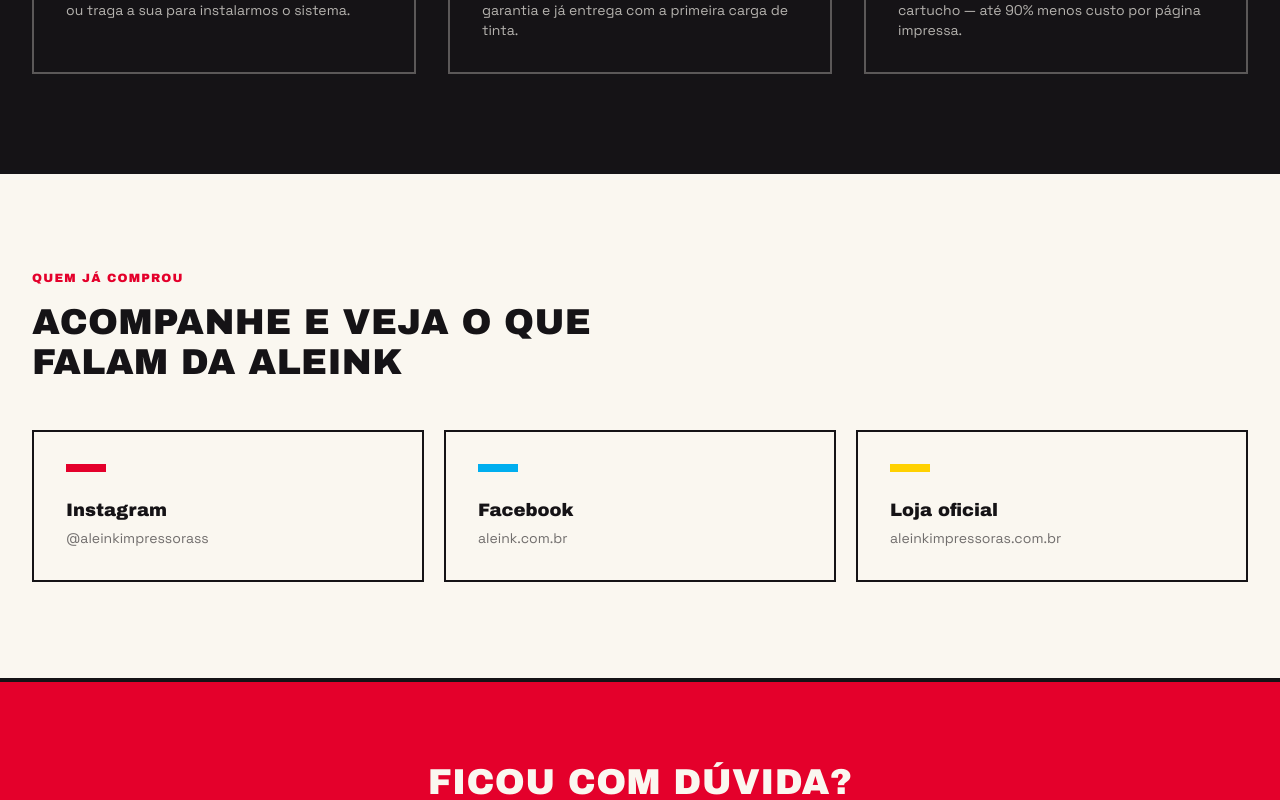
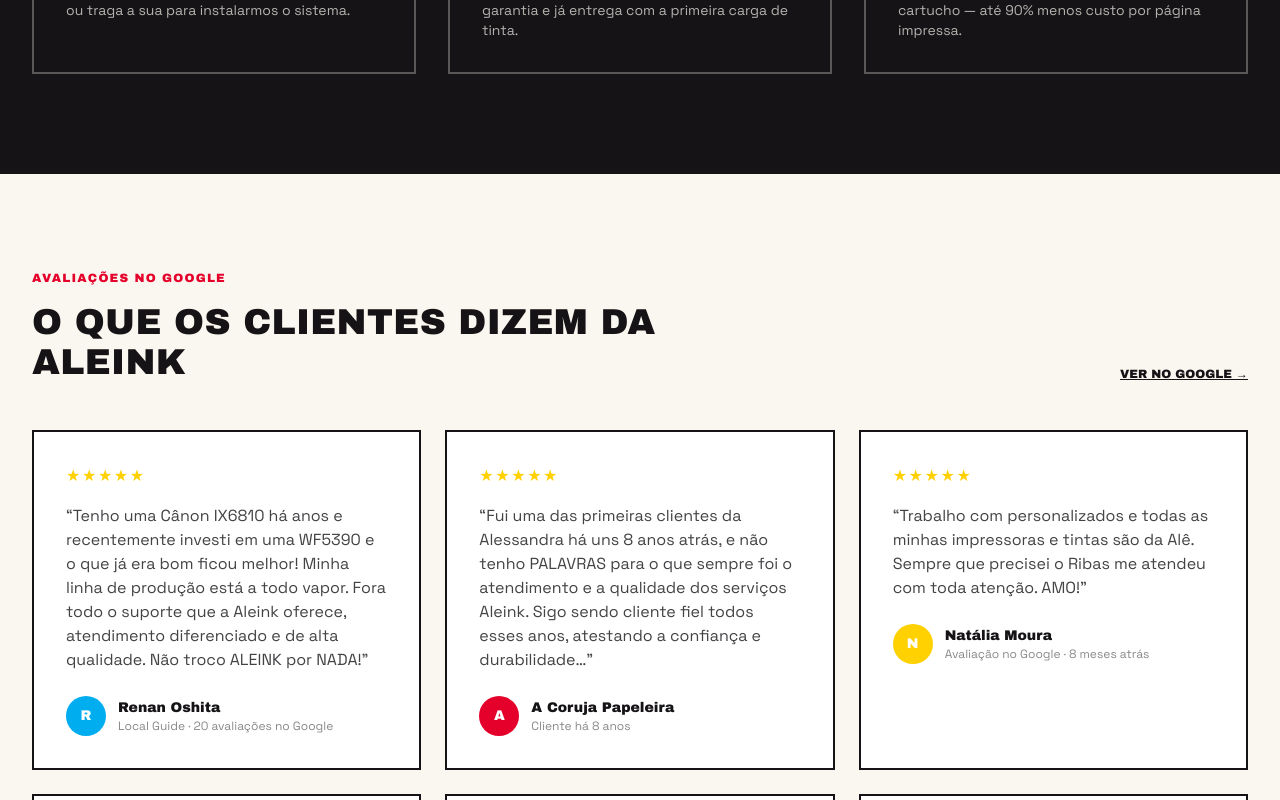
Before and after one commit to igorcanossadesouza31/aleink-ecommerce, a React (Vite) app: page / in a window 1280 px wide. Shown: the part 2000-2800 px from the top of the page. Built offline with nearby package versions, Linux system fonts and the light colour scheme.

Commit message:
Adicionar seção de avaliações reais do Google (6 depoimentos 5 estrelas)

```diff
--- a/src/pages/Home.jsx
+++ b/src/pages/Home.jsx
@@ -20,7 +20,7 @@
           <img
             src="/banner-hero.jpg"
             alt="Aleink — imprimindo sonhos. Impressoras, tintas e kits de recarga com alta resolução e o melhor custo por página."
-            className="w-full h-auto object-cover transition-transform duration-500 group-hover:scale-105"
+            className="w-full h-auto transition-transform duration-500 group-hover:scale-105"
           />
         </Link>
       </section>
@@ -116,27 +116,85 @@
         </div>
       </section>
 
-      {/* PROVA SOCIAL */}
+      {/* AVALIAÇÕES */}
       <section className="max-w-7xl mx-auto px-4 sm:px-6 lg:px-8 py-24">
-        <p className="font-display text-xs tracking-widest text-ink-magenta mb-4">QUEM JÁ COMPROU</p>
-        <h2 className="font-display text-3xl sm:text-4xl mb-12 max-w-2xl">ACOMPANHE E VEJA O QUE FALAM DA ALEINK</h2>
-        <div className="grid sm:grid-cols-3 gap-5">
+        <p className="font-display text-xs tracking-widest text-ink-magenta mb-4">AVALIAÇÕES NO GOOGLE</p>
+        <div className="flex flex-wrap items-end justify-between gap-4 mb-12">
+          <h2 className="font-display text-3xl sm:text-4xl max-w-2xl">O QUE OS CLIENTES DIZEM DA ALEINK</h2>
+          <a
+            href="https://www.google.com/maps/place/Aleink+Impressoras/@-23.4663876,-46.5852949,17z"
+            target="_blank"
+            rel="noopener noreferrer"
+            className="font-display text-xs underline hover:text-ink-magenta"
+          >
+            VER NO GOOGLE →
+          </a>
+        </div>
+
+        <div className="grid sm:grid-cols-2 lg:grid-cols-3 gap-6">
           {[
-            { label: 'Instagram', handle: '@aleinkimpressorass', href: 'https://www.instagram.com/aleinkimpressorass/', color: '#E4002B' },
-            { label: 'Facebook', handle: 'aleink.com.br', href: 'https://www.facebook.com/aleink.com.br/', color: '#00AEEF' },
-            { label: 'Loja oficial', handle: 'aleinkimpressoras.com.br', href: 'https://aleinkimpressoras.com.br/', color: '#FFD100' },
-          ].map((item) => (
-            <a
-              key={item.label}
-              href={item.href}
-              target="_blank"
-              rel="noopener noreferrer"
-              className="group relative overflow-hidden border-2 border-ink-black p-8 transition-all duration-200 hover:-translate-y-1 hover:shadow-[6px_6px_0_#151316]"
-            >
-              <span className="block h-2 w-10 mb-6 transition-all duration-200 group-hover:w-full" style={{ backgroundColor: item.color }} />
-              <p className="font-display text-lg">{item.label}</p>
-              <p className="text-ink-black/60 text-sm mt-1">{item.handle}</p>
-            </a>
+            {
+              name: 'Renan Oshita',
+              context: 'Local Guide · 20 avaliações no Google',
+              quote:
+                'Tenho uma Cânon IX6810 há anos e recentemente investi em uma WF5390 e o que já era bom ficou melhor! Minha linha de produção está a todo vapor. Fora todo o suporte que a Aleink oferece, atendimento diferenciado e de alta qualidade. Não troco ALEINK por NADA!',
+              color: '#00AEEF',
+            },
+            {
+              name: 'A Coruja Papeleira',
+              context: 'Cliente há 8 anos',
+              quote:
+                'Fui uma das primeiras clientes da Alessandra há uns 8 anos atrás, e não tenho PALAVRAS para o que sempre foi o atendimento e a qualidade dos serviços Aleink. Sigo sendo cliente fiel todos esses anos, atestando a confiança e durabilidade…',
+              color: '#E4002B',
+            },
+            {
+              name: 'Natália Moura',
+              context: 'Avaliação no Google · 8 meses atrás',
+              quote:
+                'Trabalho com personalizados e todas as minhas impressoras e tintas são da Alê. Sempre que precisei o Ribas me atendeu com toda atenção. AMO!',
+              color: '#FFD100',
+            },
+            {
+              name: 'Patrícia Paula',
+              context: '6 avaliações · 8 meses atrás',
+              quote:
+                'Minha experiência foi maravilhosa com Aleink, já estou na 3ª impressora rsrs. As meninas muito atenciosas e o suporte sempre que precisei foram fantástico.',
+              color: '#151316',
+            },
+            {
+              name: 'Mercia Maria Scareli Soranz',
+              context: 'Local Guide · 13 avaliações · um ano atrás',
+              quote:
+                'Antes de comprar minha impressora IX6810, pesquisei em vários lugares. A Alessandra me atendeu de um jeito que me encantou! Esclareceu todas as minhas dúvidas. Inclusive fez teste de impressão pra mim em um papel que eu uso aqui e enviei para ela, para que tivesse certeza que ficaria bom. Ficou perfeito! O suporte pós venda também é ótimo, mesmo a minha impressora já tendo mais de 4 anos. Eu recomendo de olhos fechados, pela qualidade do produto mas principalmente pela qualidade no atendimento.',
+              color: '#00AEEF',
+            },
+            {
+              name: 'Grazy Parties',
+              context: '3 avaliações · 3 anos atrás',
+              quote:
+                'Atendimento do técnico Ribas nota 1.000, segunda vez que ele me salva, dessa vez super fora do horário. Atendimento perfeito, muito atencioso e prestativo, sempre deixa minha impressora como nova. Obrigada pelo serviço perfeito.',
+              color: '#E4002B',
+            },
+          ].map((t) => (
+            <div key={t.name} className="border-2 border-ink-black p-8 bg-white">
+              <p className="text-ink-yellow tracking-widest mb-4" aria-label="5 estrelas">
+                ★★★★★
+              </p>
+              <p className="text-ink-black/80 mb-6">&ldquo;{t.quote}&rdquo;</p>
+              <div className="flex items-center gap-3">
+                <span
+                  className="flex h-10 w-10 shrink-0 items-center justify-center rounded-full text-white font-display text-sm"
+                  style={{ backgroundColor: t.color }}
+                  aria-hidden="true"
+                >
+                  {t.name.charAt(0)}
+                </span>
+                <div>
+                  <p className="font-display text-sm">{t.name}</p>
+                  <p className="text-xs text-ink-black/50">{t.context}</p>
+                </div>
+              </div>
+            </div>
           ))}
         </div>
       </section>
```
